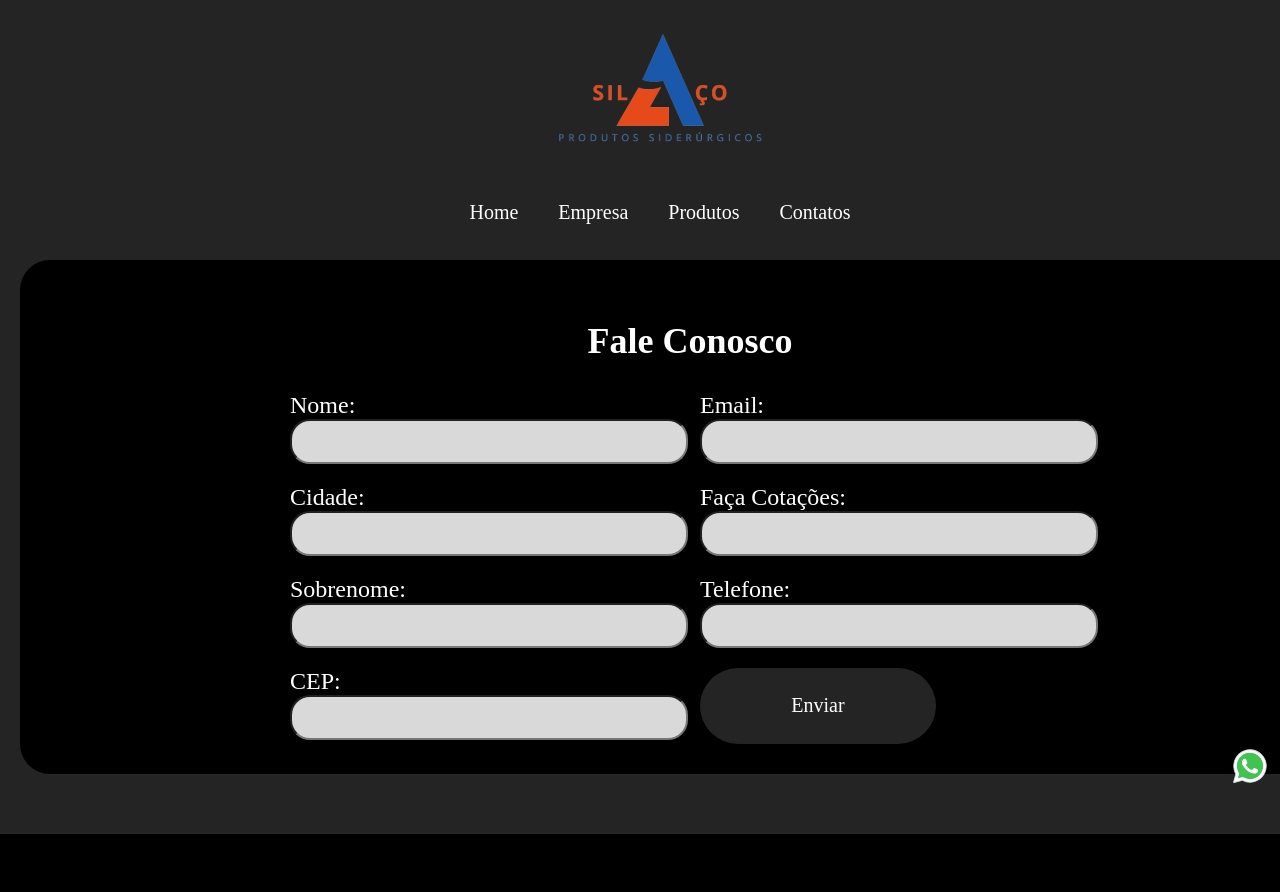
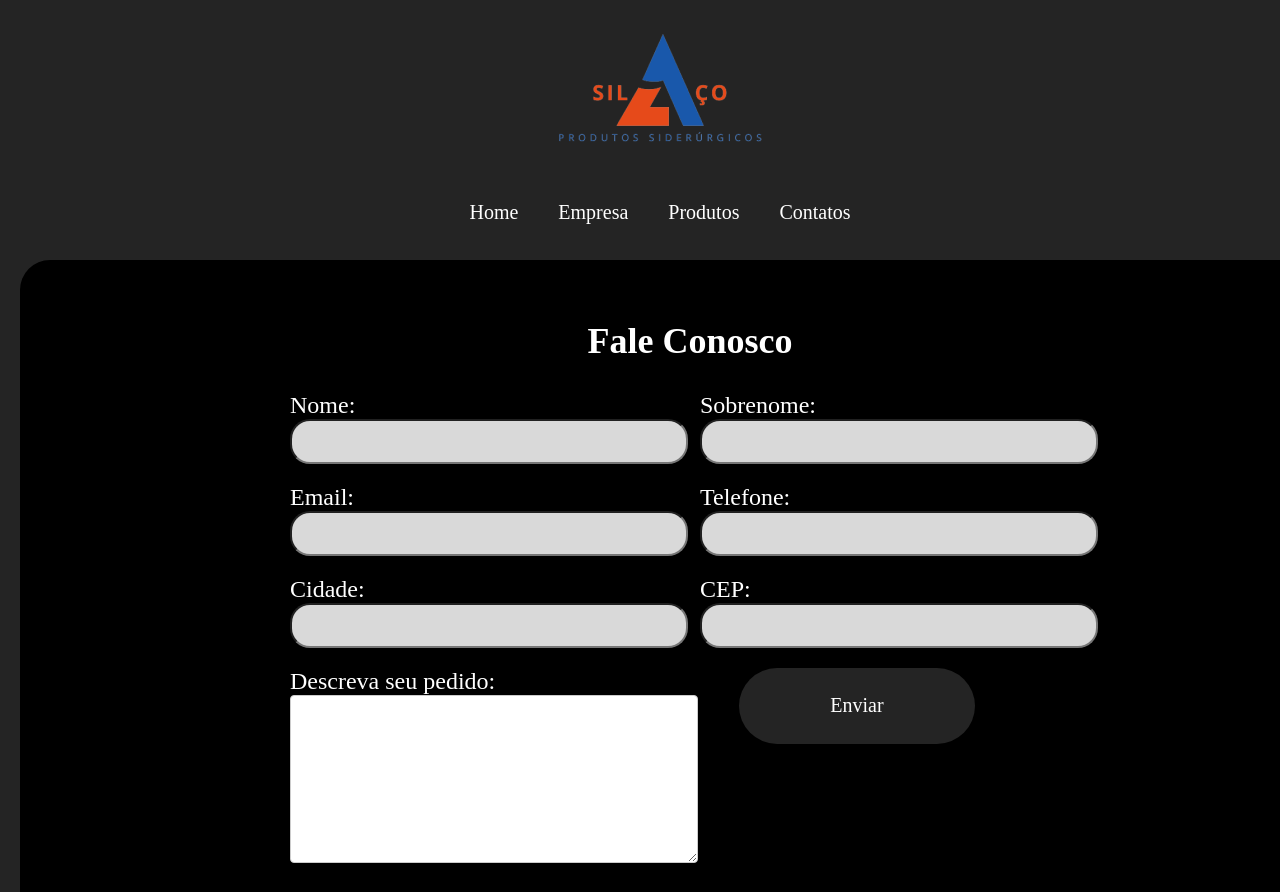
Before and after one commit to Rennan-Pessanha/Serrilharia, a React (Create React App) app: page /FaleConosco in a window 1280 px wide. Shown: the top 892 px of the page. Built offline with nearby package versions, Linux system fonts and the light colour scheme.

Commit message:
Fale Conosco ATT

```diff
--- a/src/Pages/FaleConosco/Styles.js
+++ b/src/Pages/FaleConosco/Styles.js
@@ -88,7 +88,7 @@ border-radius: 30px;
 
   @media (max-width: 769px) {
     margin: 5% auto;
-    padding: 20px;
+    padding: 30px;
   }
 
   @media (max-width: 384px) {
@@ -120,15 +120,25 @@ export const FormWrapper = styled.div`
   }
 `;
 
+export const WhatsAppWrapper = styled.div`
+  display: flex;
+  align-items: center;
+  margin-top: 10px; /* Adjust the top margin as needed */
+`;
+
 export const WhatsAppIcon = styled.a`
-  position: absolute;
-  bottom: 10px; /* Adjust this value for vertical position */
-  right: 10px; /* Adjust this value for horizontal position */
 `;
 
 export const WhatsAppImage = styled.img`
-  width: 40px; /* Adjust the size as needed */
-  height: 40px; /* Adjust the size as needed */
+  width: 40px;
+  height: 40px;
+`;
+
+export const WhatsAppText = styled.p`
+  color: #fff;
+  font-size: 24px;
+  font-family: Montserrat;
+  font-weight: 400;
 `;
 
 export const Form = styled.form`
@@ -160,12 +170,22 @@ export const input = styled.input`
   height: 39px;
 `;
 
+export const TextArea = styled.textarea`
+  width: 100%;
+  height: 150px;
+  padding: 8px;
+  font-size: 16px;
+  border: 1px solid #ccc;
+  border-radius: 4px;
+`;
+
 export const Button = styled.button`
   background-color: #242424;
   color: #ffffff;
   width: 236px;
   height: 76px;
   font-family: Montserrat;
+  margin-left: 10%;
   font-size: 20px;
   font-weight: 400;
   padding: 10px 20px;
--- a/src/Pages/FaleConosco/index.js
+++ b/src/Pages/FaleConosco/index.js
@@ -81,8 +81,18 @@ export const FaleConosco = () => {
                 </C.FormGroup>
 
                 <C.FormGroup>
+                    <C.label htmlFor="sobrenome">Sobrenome:</C.label>
+                    <C.input type="text" id="sobrenome" />
+                </C.FormGroup>
+
+                <C.FormGroup>
                     <C.label htmlFor="email">Email:</C.label>
                     <C.input type="email" id="email" />
+                </C.FormGroup>
+
+                <C.FormGroup>
+                    <C.label htmlFor="telefone">Telefone:</C.label>
+                    <C.input type="tel" id="telefone" />
                 </C.FormGroup>
 
                 <C.FormGroup>
@@ -91,29 +101,23 @@ export const FaleConosco = () => {
                 </C.FormGroup>
 
                 <C.FormGroup>
-                    <C.label htmlFor="cotacoes">Faça Cotações:</C.label>
-                    <C.input type="text" id="cotacoes" />
-                </C.FormGroup>
-
-                <C.FormGroup>
-                    <C.label htmlFor="sobrenome">Sobrenome:</C.label>
-                    <C.input type="text" id="sobrenome" />
-                </C.FormGroup>
-
-                <C.FormGroup>
-                    <C.label htmlFor="telefone">Telefone:</C.label>
-                    <C.input type="tel" id="telefone" />
-                </C.FormGroup>
-
-                <C.FormGroup>
                     <C.label htmlFor="cep">CEP:</C.label>
                     <C.input type="text" id="cep" />
                 </C.FormGroup>
 
+                <C.FormGroup>
+                  <C.label htmlFor="cotacoes">Descreva seu pedido:</C.label>
+                  <C.TextArea id="cotacoes" />
+                </C.FormGroup>
+
                 <C.Button type="submit">Enviar</C.Button>
-                <C.WhatsAppIcon href="#">
-    <C.WhatsAppImage src={'./Imagem/Zap.svg'} alt="WhatsApp" />
-  </C.WhatsAppIcon>
+
+                <C.WhatsAppWrapper>
+                <C.WhatsAppText>Ou entre em contato por WhatsApp:</C.WhatsAppText>
+                <C.WhatsAppIcon href="https://wa.me/16991547295">
+                  <C.WhatsAppImage src={'./Imagem/Zap.svg'} alt="WhatsApp" />
+                </C.WhatsAppIcon>
+                </C.WhatsAppWrapper>
             </C.Form>
 
     </C.FormWrapper>
```
